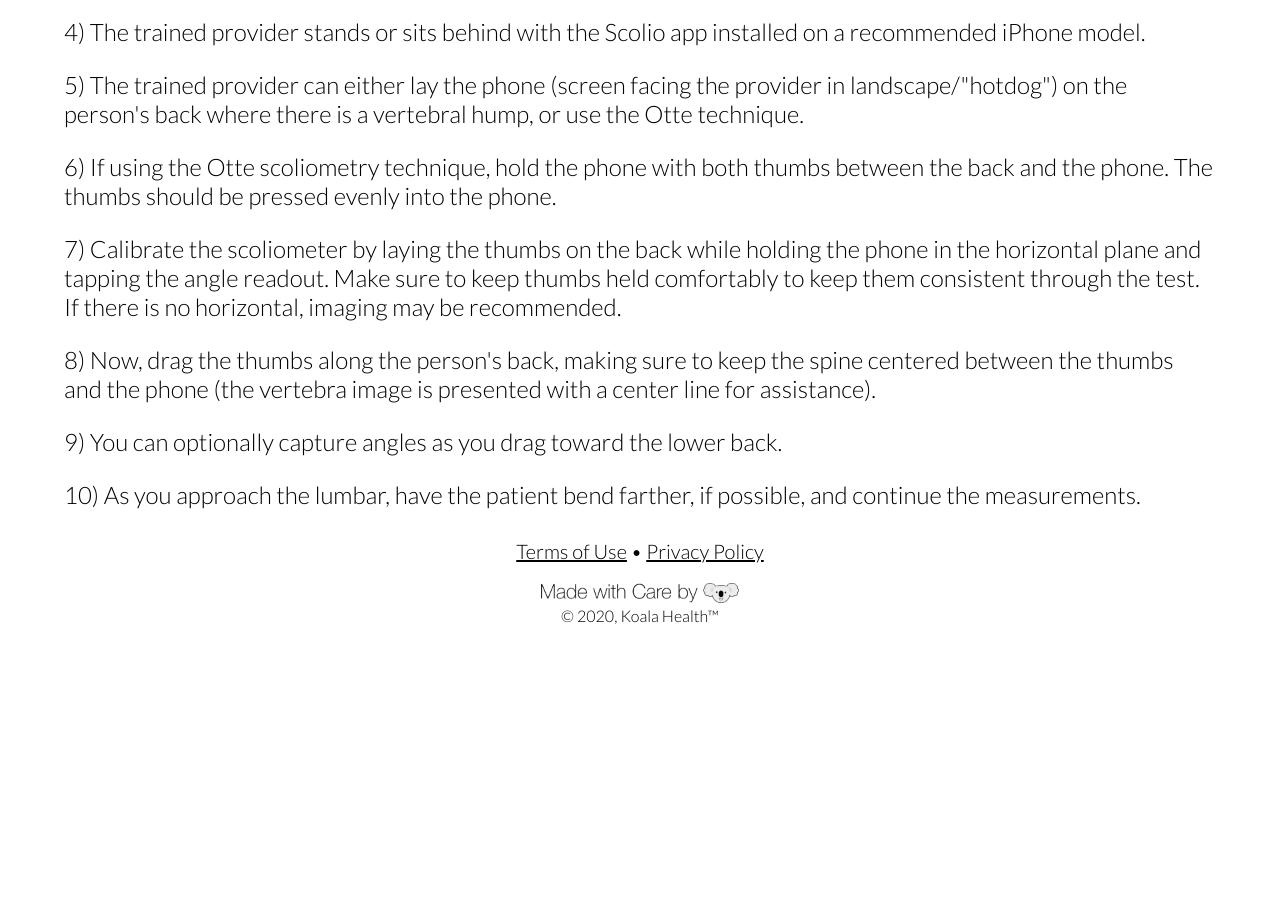
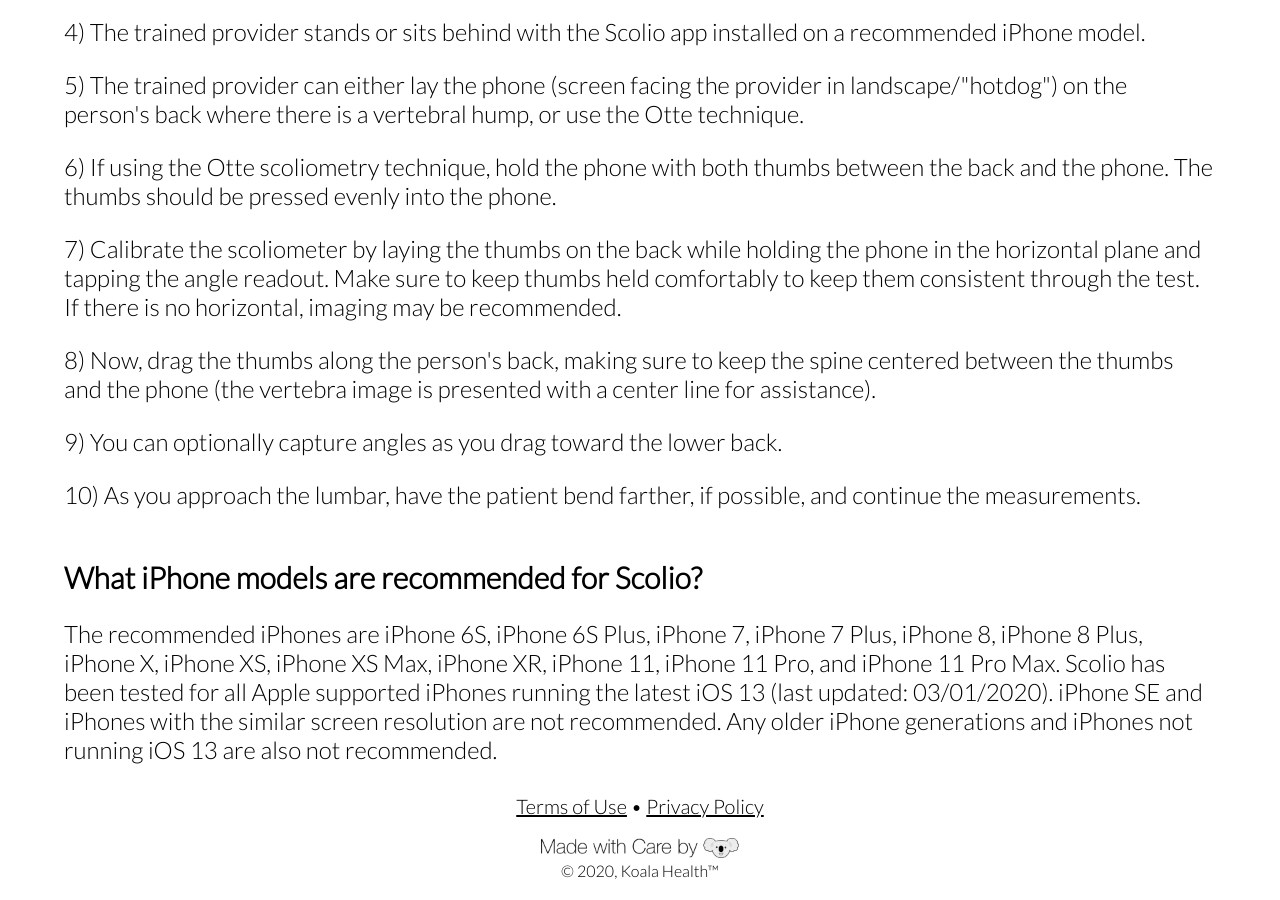
Before and after one commit to KoalaHealth/koalahealth.github.io, a Jekyll site: the page built from _pages/scolio.md, in a window 1280 px wide and 900 px high, scrolled down 1319 px. Built offline with Jekyll 4.4.1, drawn with Linux system fonts in a browser that asks for light colours; before the commit the page ends 1964 px from its top, so only the background shows below that.

Commit message:
[MO] Add recommended phones to Scolio faq

```diff
--- a/_includes/scolio/faqs.html
+++ b/_includes/scolio/faqs.html
@@ -16,4 +16,7 @@
     <p>8) Now, drag the thumbs along the person's back, making sure to keep the spine centered between the thumbs and the phone (the vertebra image is presented with a center line for assistance).</p>
     <p>9) You can optionally capture angles as you drag toward the lower back.</p>
     <p>10) As you approach the lumbar, have the patient bend farther, if possible, and continue the measurements.</p>
+
+    <h3>What iPhone models are recommended for Scolio?</h3>
+    <p>The recommended iPhones are iPhone 6S, iPhone 6S Plus, iPhone 7, iPhone 7 Plus, iPhone 8, iPhone 8 Plus, iPhone X, iPhone XS, iPhone XS Max, iPhone XR, iPhone 11, iPhone 11 Pro, and iPhone 11 Pro Max.  Scolio has been tested for all Apple supported iPhones running the latest iOS 13 (last updated: 03/01/2020).  iPhone SE and iPhones with the similar screen resolution are not recommended.  Any older iPhone generations and iPhones not running iOS 13 are also not recommended.</p>
 </section>
```
